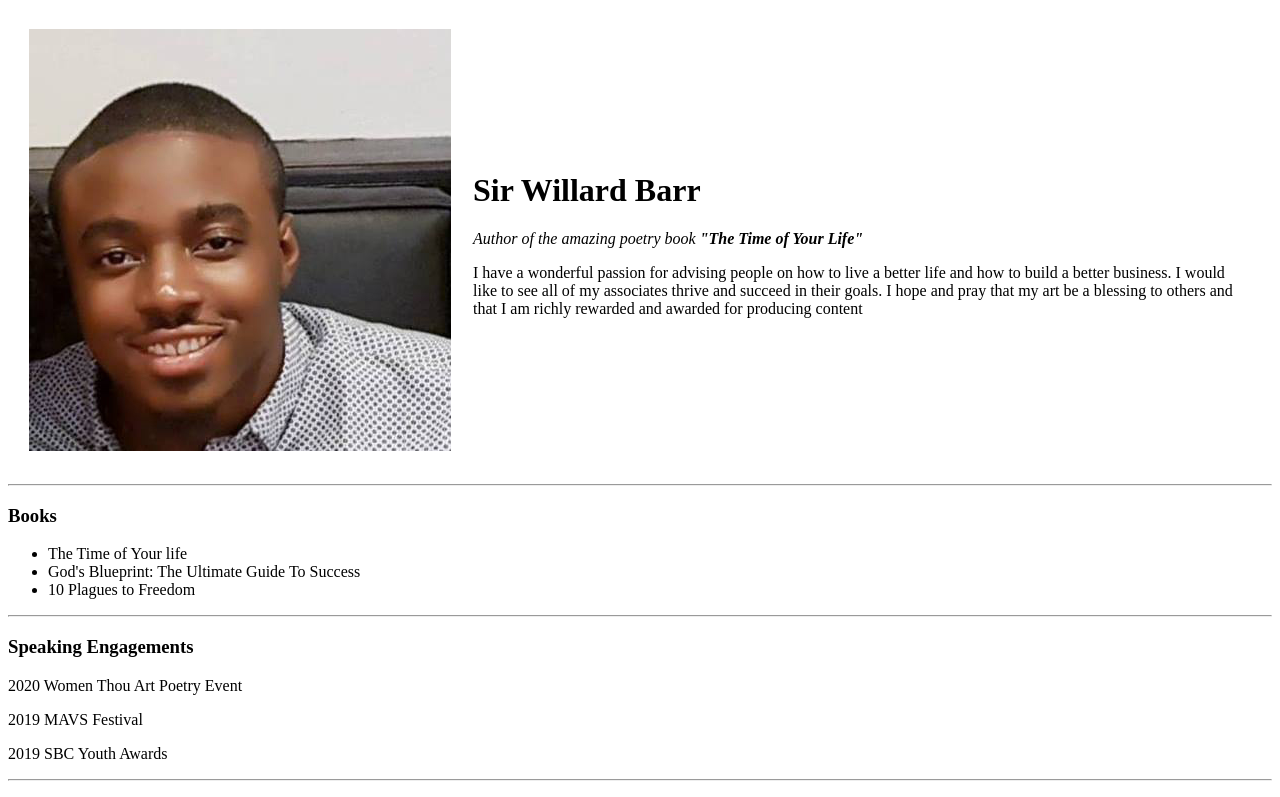
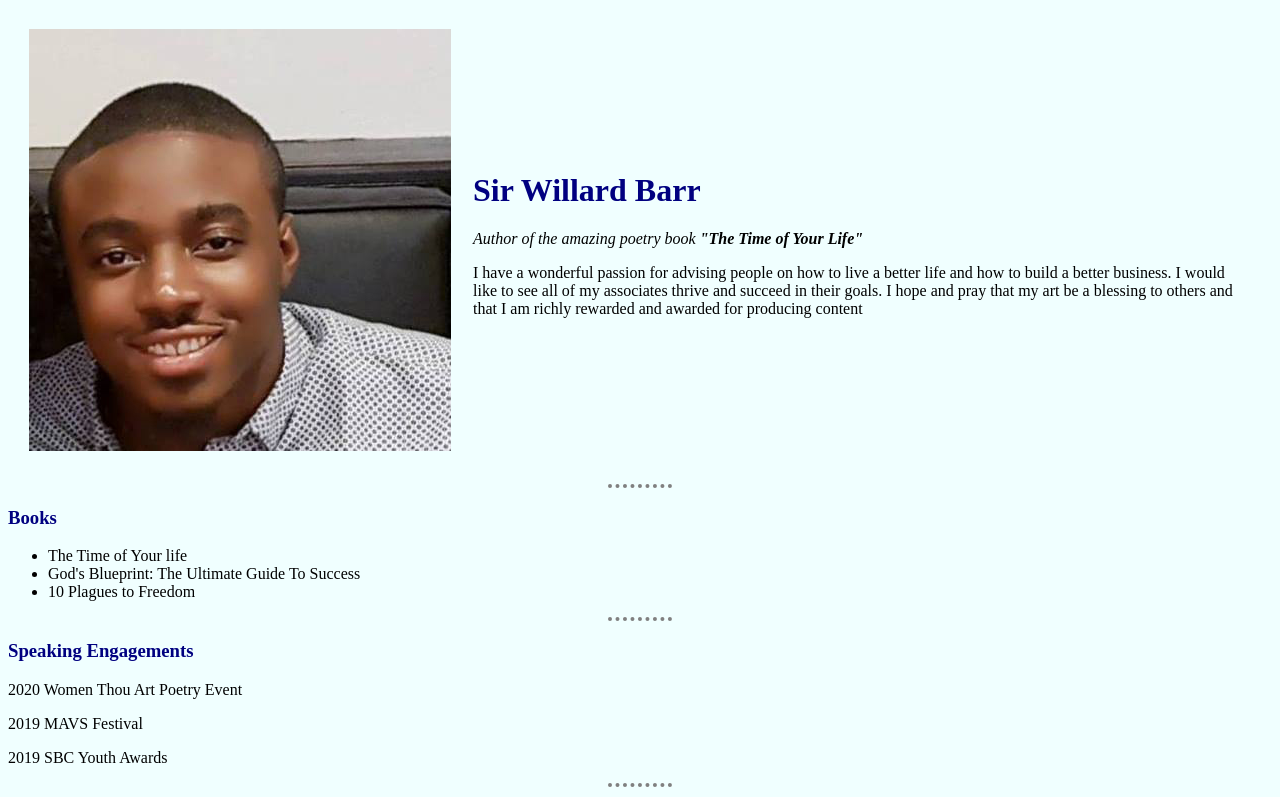
Before and after one commit to Willard-Barr/wb, a plain HTML site: page index.html in a window 1280 px wide. Shown: the top 797 px of the page. Drawn offline with Linux system fonts and the light colour scheme.

Commit message:
Add files via upload

```diff
--- a/index.html
+++ b/index.html
@@ -4,7 +4,7 @@
 <head>
   <meta charset="utf-8">
   <title>🎙 Sir Willard Barr</title>
-<link rel="stylesheet" href="css/styles.css">
+<link rel="stylesheet" href="styles.css">
 
 </head>
 
--- /dev/null
+++ b/styles.css
@@ -0,0 +1,21 @@
+body {
+  background-color: azure;
+}
+
+
+hr {
+border-color: grey;
+border-style: dotted none none;
+border-width: 4px;
+
+width: 5%;
+
+}
+
+h1{
+  color: navy;
+}
+
+h3{
+  color: navy;
+}
```
